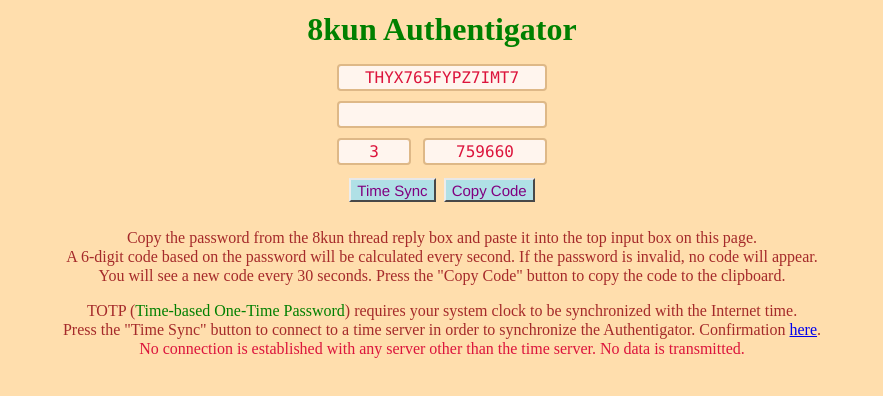
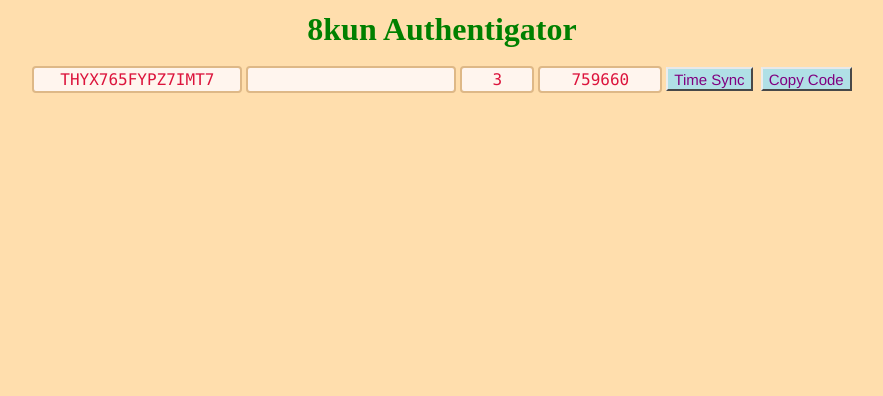
Before and after one commit to BakerGrvD/BakerGrvD.github.io, a plain HTML site: page Authentigator.html in a window 1280 px wide. Shown: the whole page, without its empty margins (198-1081 px from the left). Drawn offline with Linux system fonts and the light colour scheme.

Commit message:
Update Authentigator.html

```diff
--- a/Authentigator.html
+++ b/Authentigator.html
@@ -54,20 +54,13 @@ b_ { color: blue; }
 
 </style></head><body onload="javascript:start()"><h1><g_>8kun Authentigator</g_></h1>
 
-<input type="text" style="width:196px" value="THYX765FYPZ7IMT7"><br>
-<input type="text" style="width:196px" disabled="disabled" value="Time sync: 310"><br>
-<input type="text" style="width:60px" disabled="disabled" value="3"> &nbsp;
-<input type="text" style="width:110px" disabled="true" value="704525"><br>
+<input type="text" style="width:196px" value="THYX765FYPZ7IMT7">
+<input type="text" style="width:196px" disabled="disabled" value="Time sync: 310">
+<input type="text" style="width:60px" disabled="disabled" value="3">
+<input type="text" style="width:110px" disabled="true" value="704525">
 <button onclick="javascript:timesync()">Time Sync</button>&nbsp;
 <button onclick="javascript:copycode()">Copy Code</button>
 
-<p>Copy the password from the 8kun thread reply box and paste it into the top input box on this page.
-<br>A 6-digit code based on the password will be calculated every second. If the password is invalid, no code will appear.
-<br>You will see a new code every 30 seconds. Press the "Copy Code" button to copy the code to the clipboard.
-</p><p>TOTP (<g_>Time-based One-Time Password</g_>) requires your system clock to be synchronized with the Internet time.
-<br>Press the "Time Sync" button to connect to a time server in order to synchronize the Authentigator. Confirmation
-<a href="https://time.is/">here</a>.
-<br><r_>No connection is established with any server other than the time server. No data is transmitted.</r_>
 
 
 
```
